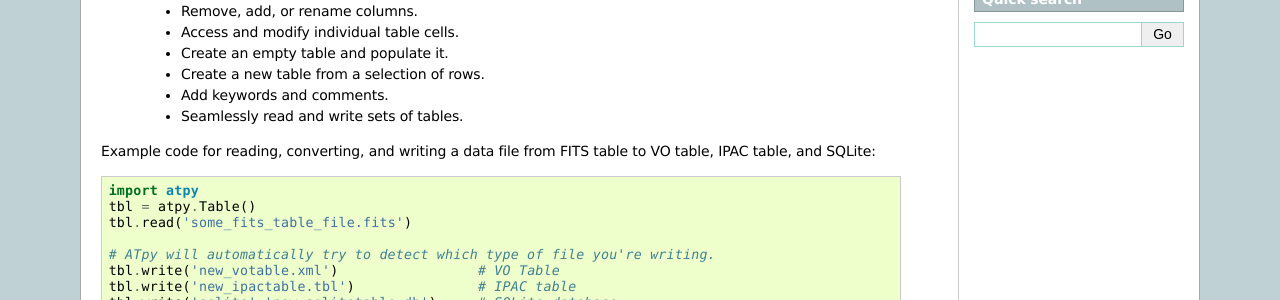
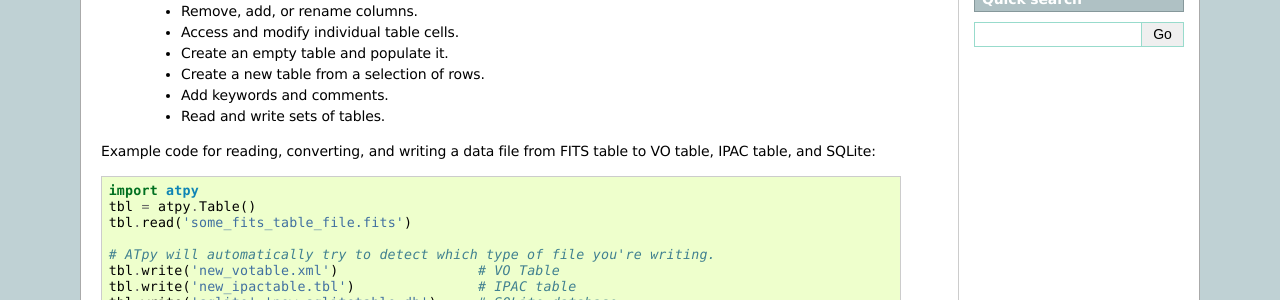
Before and after one commit to atpy/atpy.github.com, a Sphinx documentation site: the page built from source/index.rst, in a window 1280 px wide. Shown: the part 316-616 px from the top of the page. Built offline with Sphinx 7.4.7, drawn with Linux system fonts in a browser that asks for light colours.

Commit message:
- typo in documentation
git-svn-id: https://atpy.svn.sourceforge.net/svnroot/atpy/documentation@65 a84d3894-9e97-4a94-862a-515d26404f57

```diff
--- a/source/index.rst
+++ b/source/index.rst
@@ -21,7 +21,7 @@ ATpy can be used to:
      * Create an empty table and populate it.
      * Create a new table from a selection of rows.
      * Add keywords and comments.
-     * Seamlessly read and write sets of tables.
+     * Read and write sets of tables.
 
 Example code for reading, converting, and writing a data file from FITS table
 to VO table, IPAC table, and SQLite::
```
Also changed, not shown: 4 other files.
